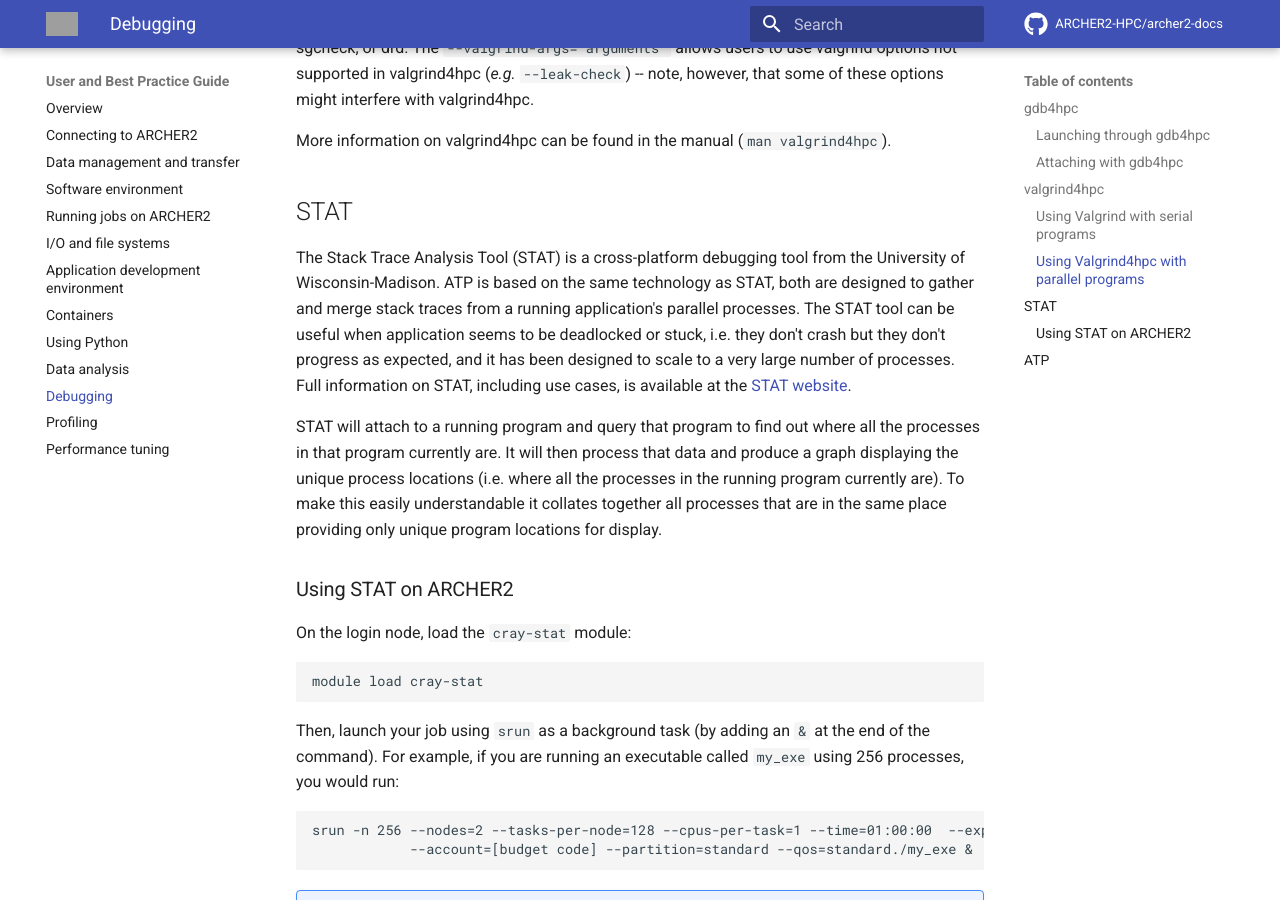
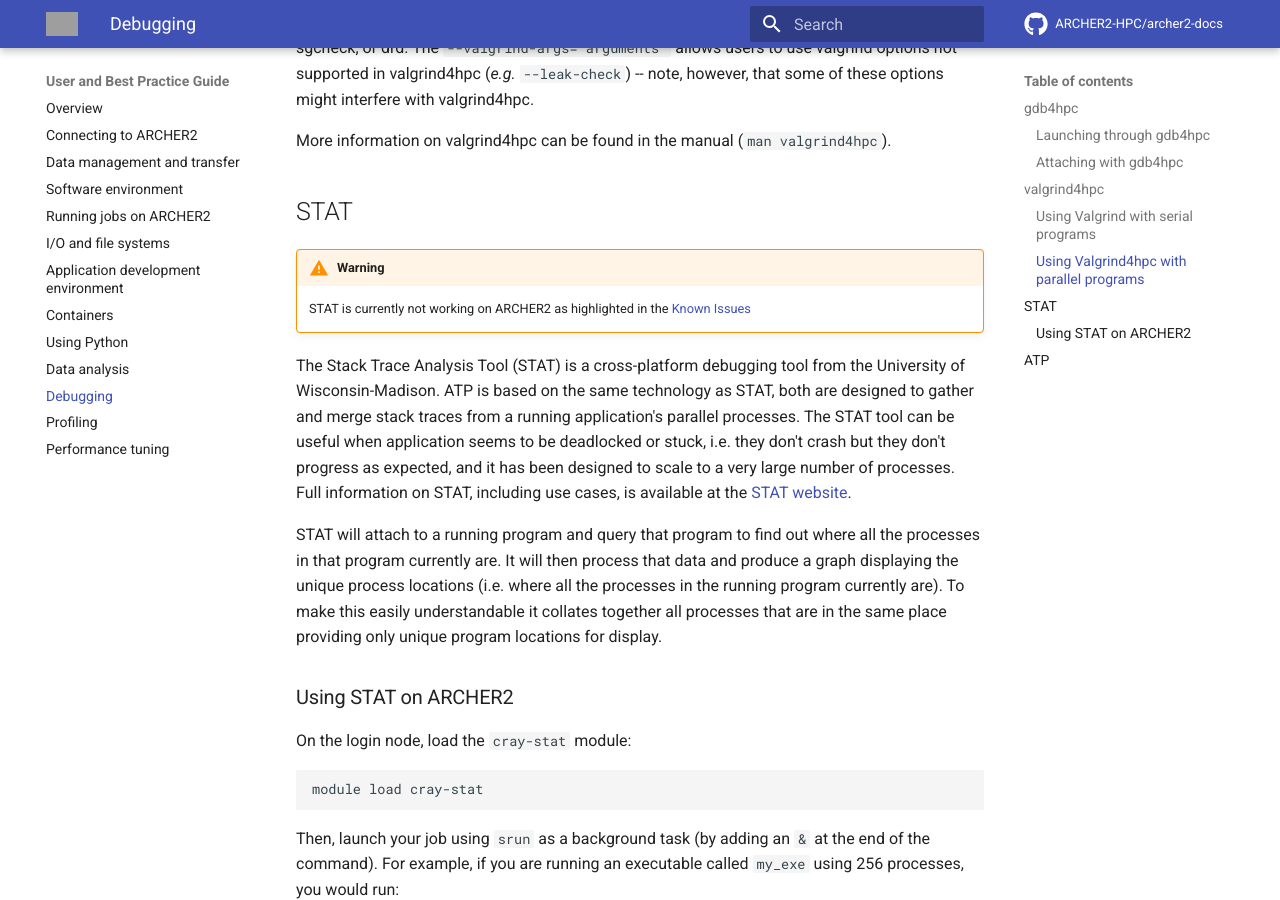
Before and after one commit to ARCHER2-HPC/archer2-docs, an MkDocs documentation site: the page built from docs/user-guide/debug.md, in a window 1280 px wide and 900 px high, scrolled down 6693 px. Built offline with MkDocs 1.6.1 and Material for MkDocs 9.7.7, drawn with Linux system fonts in a browser that asks for light colours; comment, search, counter and statistics services are not loaded; grey boxes are pictures that could not be loaded.

Commit message:
address issue #224 Update STAT documentation

```diff
--- a/docs/user-guide/debug.md
+++ b/docs/user-guide/debug.md
@@ -322,6 +322,9 @@ More information on valgrind4hpc can be found in the manual
 
 ## STAT
 
+!!! Warning
+    STAT is currently not working on ARCHER2 as highlighted in the [Known Issues](https://docs.archer2.ac.uk/known-issues/#stat-view-not-working)
+
 The Stack Trace Analysis Tool (STAT) is a cross-platform debugging tool
 from the University of Wisconsin-Madison. ATP is based on the same
 technology as STAT, both are designed to gather and merge stack traces
```
